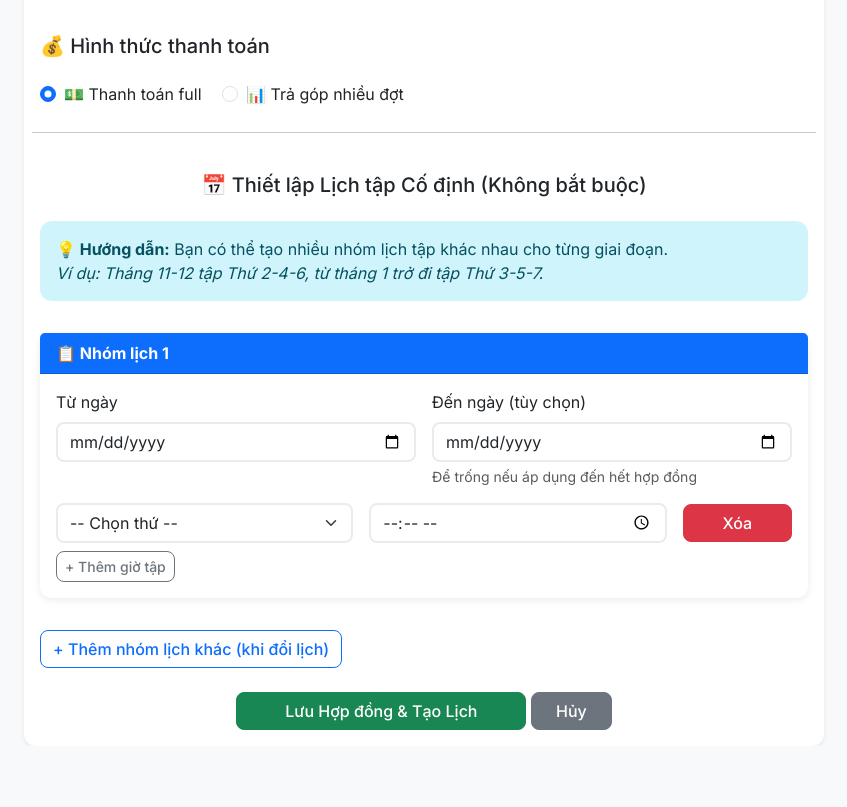
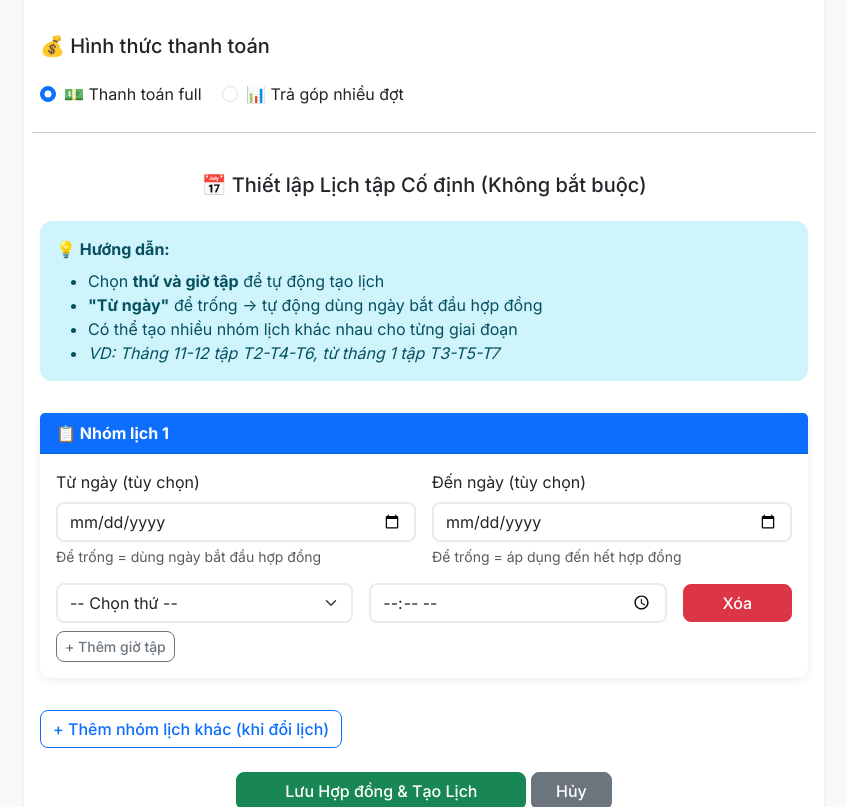
Before and after one commit to ThanhTamSW/quanly_hopdong, a PHP site: page /add_contract.php in a window 1280 px wide. Shown: the part 579-1386 px from the top of the page, without its empty margins (216-1063 px from the left). Before the commit the page ends 1309 px from the top, so only its background shows below. Run offline with PHP 8.4, Linux system fonts and the light colour scheme; a user stored in the database is signed in; data comes from the database, SQL or seed files in the repository.

Commit message:
✨ feat: Tự động dùng ngày bắt đầu HĐ khi không chọn ngày tạo lịch - Nếu không điền 'Từ ngày', tự động dùng ngày bắt đầu hợp đồng - Cập nhật UI: Thêm ghi chú rõ ràng hơn - Xóa JavaScript auto-set vì backend đã xử lý

```diff
--- a/add_contract.php
+++ b/add_contract.php
@@ -153,8 +153,13 @@ $packages = [
 
             <div class="col-12">
                 <div class="alert alert-info">
-                    <strong>💡 Hướng dẫn:</strong> Bạn có thể tạo nhiều nhóm lịch tập khác nhau cho từng giai đoạn.<br>
-                    <em>Ví dụ: Tháng 11-12 tập Thứ 2-4-6, từ tháng 1 trở đi tập Thứ 3-5-7.</em>
+                    <strong>💡 Hướng dẫn:</strong>
+                    <ul class="mb-0 mt-2">
+                        <li>Chọn <strong>thứ và giờ tập</strong> để tự động tạo lịch</li>
+                        <li><strong>"Từ ngày"</strong> để trống → tự động dùng ngày bắt đầu hợp đồng</li>
+                        <li>Có thể tạo nhiều nhóm lịch khác nhau cho từng giai đoạn</li>
+                        <li><em>VD: Tháng 11-12 tập T2-T4-T6, từ tháng 1 tập T3-T5-T7</em></li>
+                    </ul>
                 </div>
             </div>
 
@@ -168,13 +173,14 @@ $packages = [
                     <div class="card-body">
                         <div class="row g-3 mb-3">
                             <div class="col-md-6">
-                                <label class="form-label">Từ ngày</label>
+                                <label class="form-label">Từ ngày (tùy chọn)</label>
                                 <input type="date" name="schedule_group_start[]" class="form-control schedule-group-start">
+                                <div class="form-text">Để trống = dùng ngày bắt đầu hợp đồng</div>
                             </div>
                             <div class="col-md-6">
                                 <label class="form-label">Đến ngày (tùy chọn)</label>
                                 <input type="date" name="schedule_group_end[]" class="form-control">
-                                <div class="form-text">Để trống nếu áp dụng đến hết hợp đồng</div>
+                                <div class="form-text">Để trống = áp dụng đến hết hợp đồng</div>
                             </div>
                         </div>
 
@@ -380,19 +386,6 @@ $packages = [
     discountSelect.addEventListener('change', calculateFinalPrice);
     totalPriceInput.addEventListener('input', calculateFinalPrice);
 
-    // Set default start date for first schedule group
-    const firstGroupStart = document.querySelector('.schedule-group-start');
-    if (firstGroupStart) {
-        firstGroupStart.value = contractStartDate.value;
-    }
-
-    contractStartDate.addEventListener('change', function() {
-        const firstGroupStart = document.querySelector('.schedule-group-start');
-        if (firstGroupStart && !firstGroupStart.value) {
-            firstGroupStart.value = this.value;
-        }
-    });
-
     let scheduleGroupCounter = 0;
 
     // Add schedule time to a group
```
Also changed, not shown: actions/save_contract.php (+4 -3 lines).
